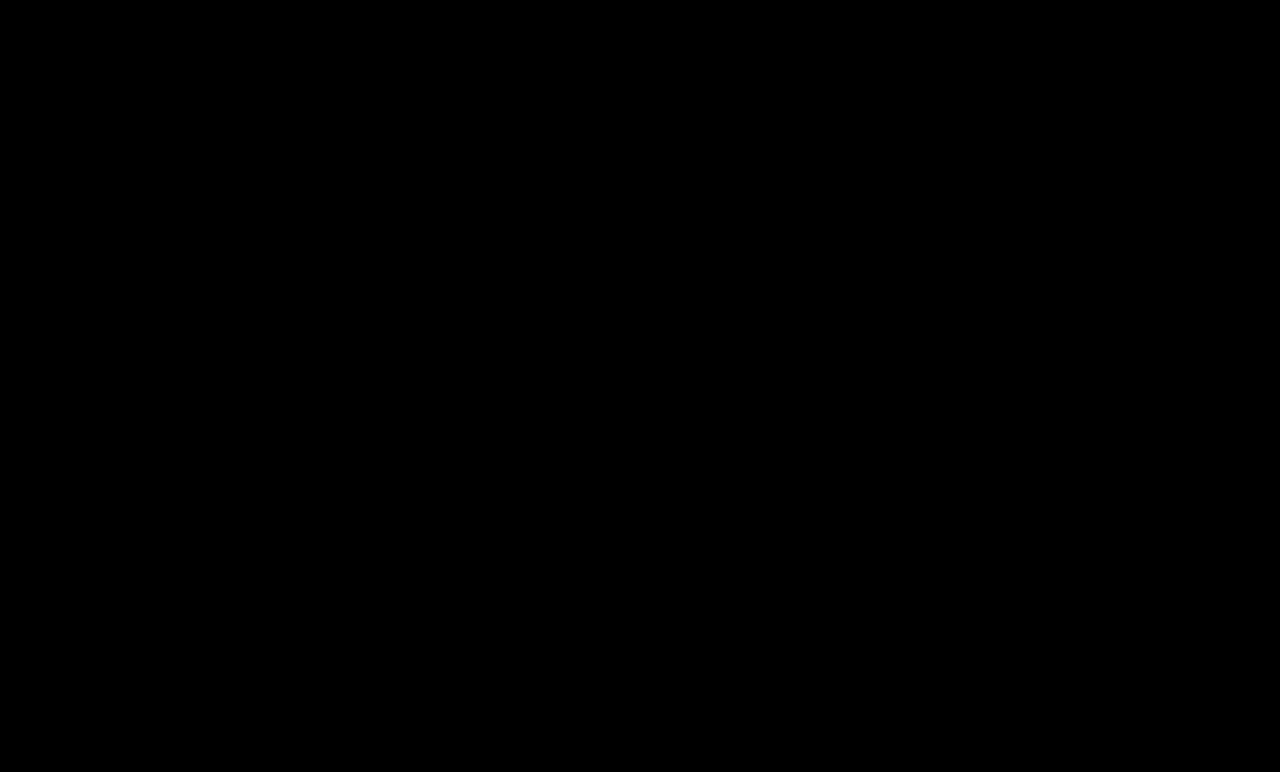
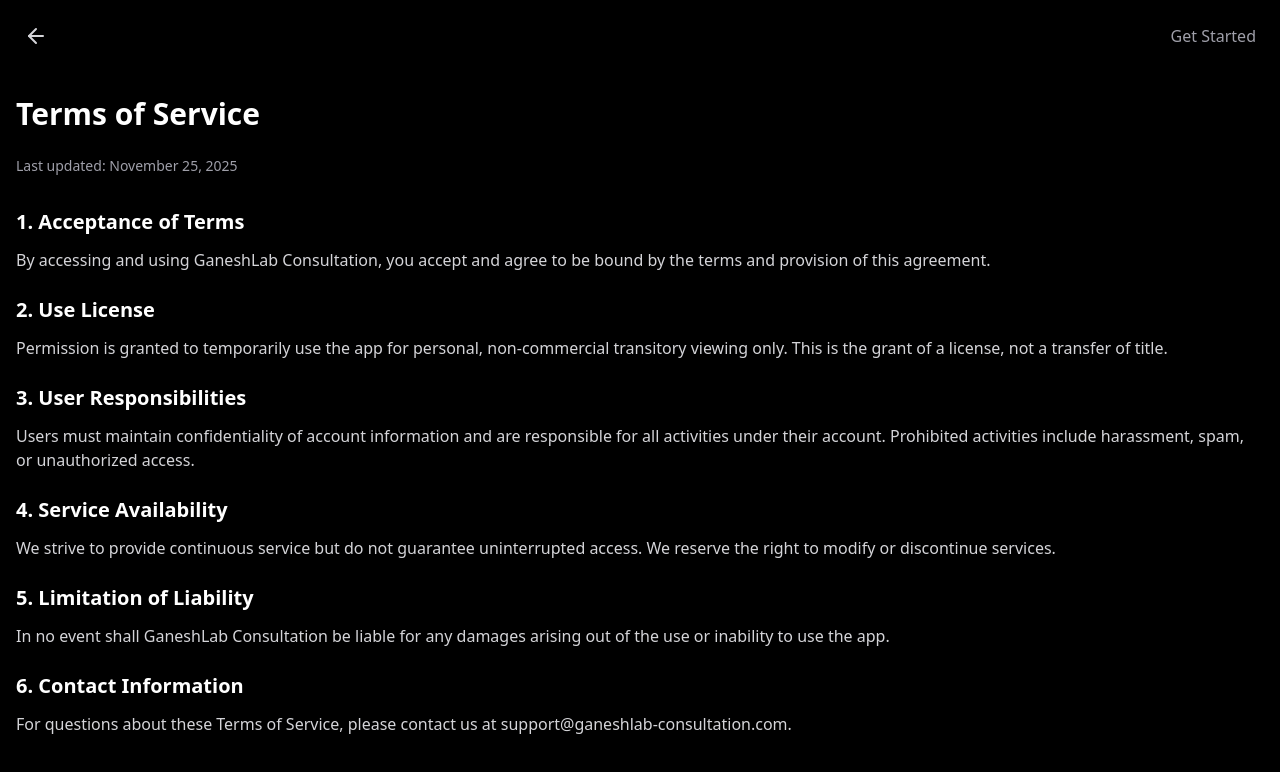
Before and after one commit to XenchinRyu7/GaneshLab-Consultation, a Next.js app: page /terms-of-service in a window 1280 px wide. Before the commit this address had no page. Shown: the top 772 px of the page. Built offline with nearby package versions, Linux system fonts and the light colour scheme.

Commit message:
feat: add Privacy Policy and Terms of Service pages with navigation

```diff
--- a/src/app/get-started/page.tsx
+++ b/src/app/get-started/page.tsx
@@ -13,7 +13,7 @@
   const [formData, setFormData] = useState({
     fullname: "",
     email: "",
-    type: "personal", // personal or company
+    type: "personal",
     company: "",
     message: "",
   });
--- a/src/app/page.tsx
+++ b/src/app/page.tsx
@@ -1,14 +1,16 @@
-import React from "react";
-
 import Link from "next/link";
 
 import Particles from "@/components/particles";
 
-const navigation = [{ name: "Get Started", href: "/get-started" }];
+const navigation = [
+  { name: "Get Started", href: "/get-started" },
+  { name: "Terms Of Service", href: "/terms-of-service" },
+  { name: "Privacy Policy", href: "/privacy-policy" },
+];
 
 export default function Home() {
   return (
-    <div className="flex h-screen w-screen flex-col items-center justify-center overflow-hidden bg-gradient-to-tl from-black via-zinc-600/20 to-black">
+    <div className="flex h-screen w-screen flex-col items-center justify-center overflow-hidden bg-linear-to-tl from-black via-zinc-600/20 to-black">
       <nav className="animate-fade-in my-16">
         <ul className="flex items-center justify-center gap-4">
           {navigation.map(item => (
@@ -22,13 +24,13 @@
           ))}
         </ul>
       </nav>
-      <div className="animate-glow animate-fade-left hidden h-px w-screen bg-gradient-to-r from-zinc-300/0 via-zinc-300/50 to-zinc-300/0 md:block" />
+      <div className="animate-glow animate-fade-left hidden h-px w-screen bg-linear-to-r from-zinc-300/0 via-zinc-300/50 to-zinc-300/0 md:block" />
       <Particles className="animate-fade-in absolute inset-0 -z-10" quantity={100} />
       <h1 className="text-edge-outline animate-title font-display z-10 cursor-default bg-white bg-clip-text px-0.5 py-3.5 text-4xl whitespace-nowrap text-transparent duration-1000 sm:text-6xl md:text-9xl">
         GaneshLab
       </h1>
 
-      <div className="animate-glow animate-fade-right hidden h-px w-screen bg-gradient-to-r from-zinc-300/0 via-zinc-300/50 to-zinc-300/0 md:block" />
+      <div className="animate-glow animate-fade-right hidden h-px w-screen bg-linear-to-r from-zinc-300/0 via-zinc-300/50 to-zinc-300/0 md:block" />
       <div className="animate-fade-in my-16 text-center">
         <h2 className="text-sm text-zinc-500">
           Connect with our team to discuss your project needs.{" "}
--- /dev/null
+++ b/src/app/privacy-policy/page.tsx
@@ -0,0 +1,51 @@
+import { Navigation } from "@/components/nav";
+
+export default function PrivacyPolicy() {
+  return (
+    <div className="min-h-screen bg-black text-white">
+      <Navigation />
+      <div className="container mx-auto min-h-screen px-4 pt-24 pb-8">
+        <h1 className="mb-6 text-3xl font-bold text-white">Privacy Policy</h1>
+        <p className="mb-8 text-sm text-zinc-400">Last updated: November 25, 2025</p>
+
+        <div className="space-y-6">
+          <section>
+            <h2 className="mb-3 text-xl font-semibold text-white">1. Information We Collect</h2>
+            <p className="text-zinc-300">
+              We collect personal information such as your name, email, and profile data when you
+              register. For calendar integration, we may access your Google Calendar data with your
+              consent.
+            </p>
+          </section>
+
+          <section>
+            <h2 className="mb-3 text-xl font-semibold text-white">
+              2. How We Use Your Information
+            </h2>
+            <p className="text-zinc-300">
+              Your information is used to provide consultation services, manage chats, projects, and
+              calendar availability. We do not share your data with third parties without your
+              consent.
+            </p>
+          </section>
+
+          <section>
+            <h2 className="mb-3 text-xl font-semibold text-white">3. Data Security</h2>
+            <p className="text-zinc-300">
+              We implement appropriate security measures to protect your personal information
+              against unauthorized access.
+            </p>
+          </section>
+
+          <section>
+            <h2 className="mb-3 text-xl font-semibold text-white">4. Contact Us</h2>
+            <p className="text-zinc-300">
+              If you have questions about this Privacy Policy, please contact us at
+              support@ganeshlab-consultation.com.
+            </p>
+          </section>
+        </div>
+      </div>
+    </div>
+  );
+}
--- /dev/null
+++ b/src/app/terms-of-service/page.tsx
@@ -0,0 +1,64 @@
+import { Navigation } from "@/components/nav";
+
+export default function TermsOfService() {
+  return (
+    <div className="min-h-screen bg-black text-white">
+      <Navigation />
+      <div className="container mx-auto min-h-screen px-4 pt-24 pb-8">
+        <h1 className="mb-6 text-3xl font-bold text-white">Terms of Service</h1>
+        <p className="mb-8 text-sm text-zinc-400">Last updated: November 25, 2025</p>
+
+        <div className="space-y-6">
+          <section>
+            <h2 className="mb-3 text-xl font-semibold text-white">1. Acceptance of Terms</h2>
+            <p className="text-zinc-300">
+              By accessing and using GaneshLab Consultation, you accept and agree to be bound by the
+              terms and provision of this agreement.
+            </p>
+          </section>
+
+          <section>
+            <h2 className="mb-3 text-xl font-semibold text-white">2. Use License</h2>
+            <p className="text-zinc-300">
+              Permission is granted to temporarily use the app for personal, non-commercial
+              transitory viewing only. This is the grant of a license, not a transfer of title.
+            </p>
+          </section>
+
+          <section>
+            <h2 className="mb-3 text-xl font-semibold text-white">3. User Responsibilities</h2>
+            <p className="text-zinc-300">
+              Users must maintain confidentiality of account information and are responsible for all
+              activities under their account. Prohibited activities include harassment, spam, or
+              unauthorized access.
+            </p>
+          </section>
+
+          <section>
+            <h2 className="mb-3 text-xl font-semibold text-white">4. Service Availability</h2>
+            <p className="text-zinc-300">
+              We strive to provide continuous service but do not guarantee uninterrupted access. We
+              reserve the right to modify or discontinue services.
+            </p>
+          </section>
+
+          <section>
+            <h2 className="mb-3 text-xl font-semibold text-white">5. Limitation of Liability</h2>
+            <p className="text-zinc-300">
+              In no event shall GaneshLab Consultation be liable for any damages arising out of the
+              use or inability to use the app.
+            </p>
+          </section>
+
+          <section>
+            <h2 className="mb-3 text-xl font-semibold text-white">6. Contact Information</h2>
+            <p className="text-zinc-300">
+              For questions about these Terms of Service, please contact us at
+              support@ganeshlab-consultation.com.
+            </p>
+          </section>
+        </div>
+      </div>
+    </div>
+  );
+}
--- a/src/proxy.ts
+++ b/src/proxy.ts
@@ -2,7 +2,7 @@
 
 import { jwtVerify } from "jose";
 
-const secretKey = process.env.AUTH_SECRET ?? "your-secret-key-change-in-production";
+const secretKey = process.env.AUTH_SECRET ?? "ganeshlab_secret_key";
 const key = new TextEncoder().encode(secretKey);
 
 /**
@@ -28,7 +28,13 @@
   const { pathname } = request.nextUrl;
 
   // Public routes that don't require authentication
-  const publicRoutes = ["/auth/login", "/auth/register", "/get-started"];
+  const publicRoutes = [
+    "/auth/login",
+    "/auth/register",
+    "/get-started",
+    "/terms-of-service",
+    "/privacy-policy",
+  ];
   const isPublicRoute = pathname === "/" || publicRoutes.some(route => pathname.startsWith(route));
 
   // API routes are public but we don't redirect them
```
